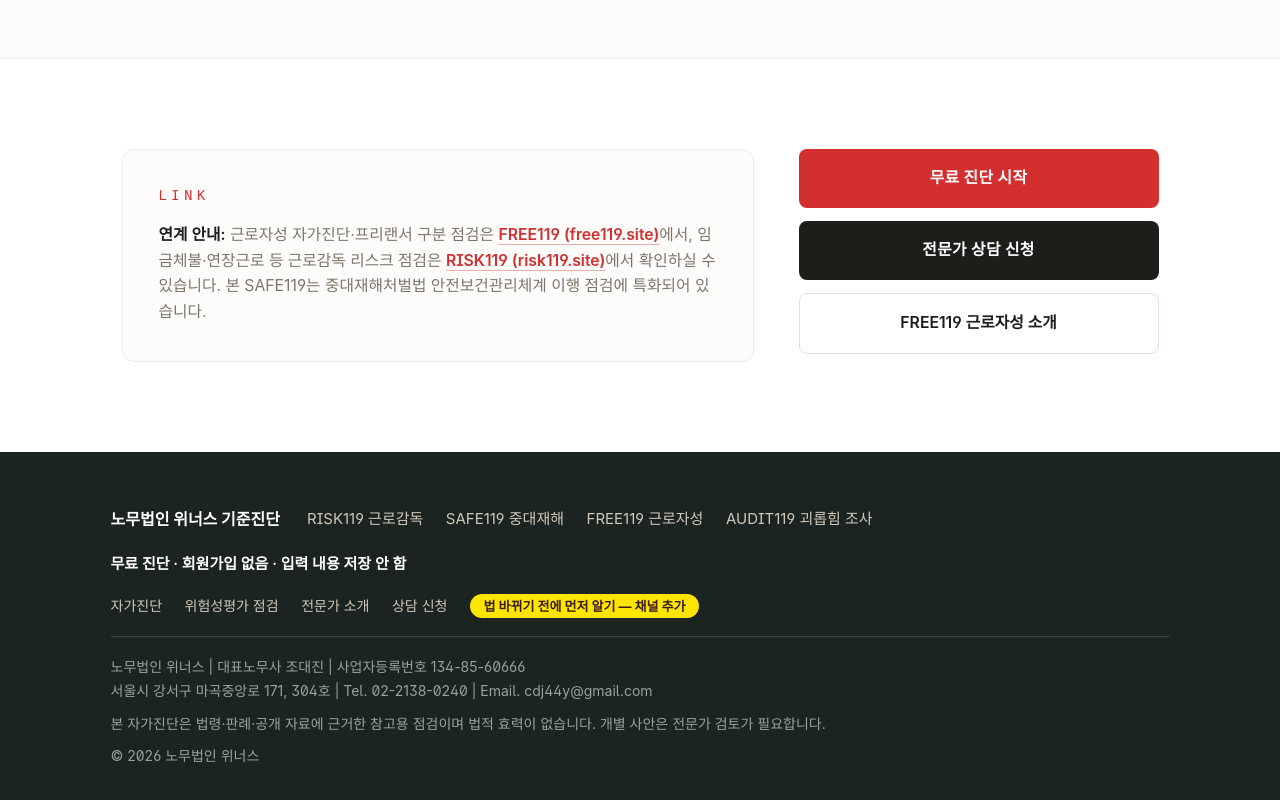
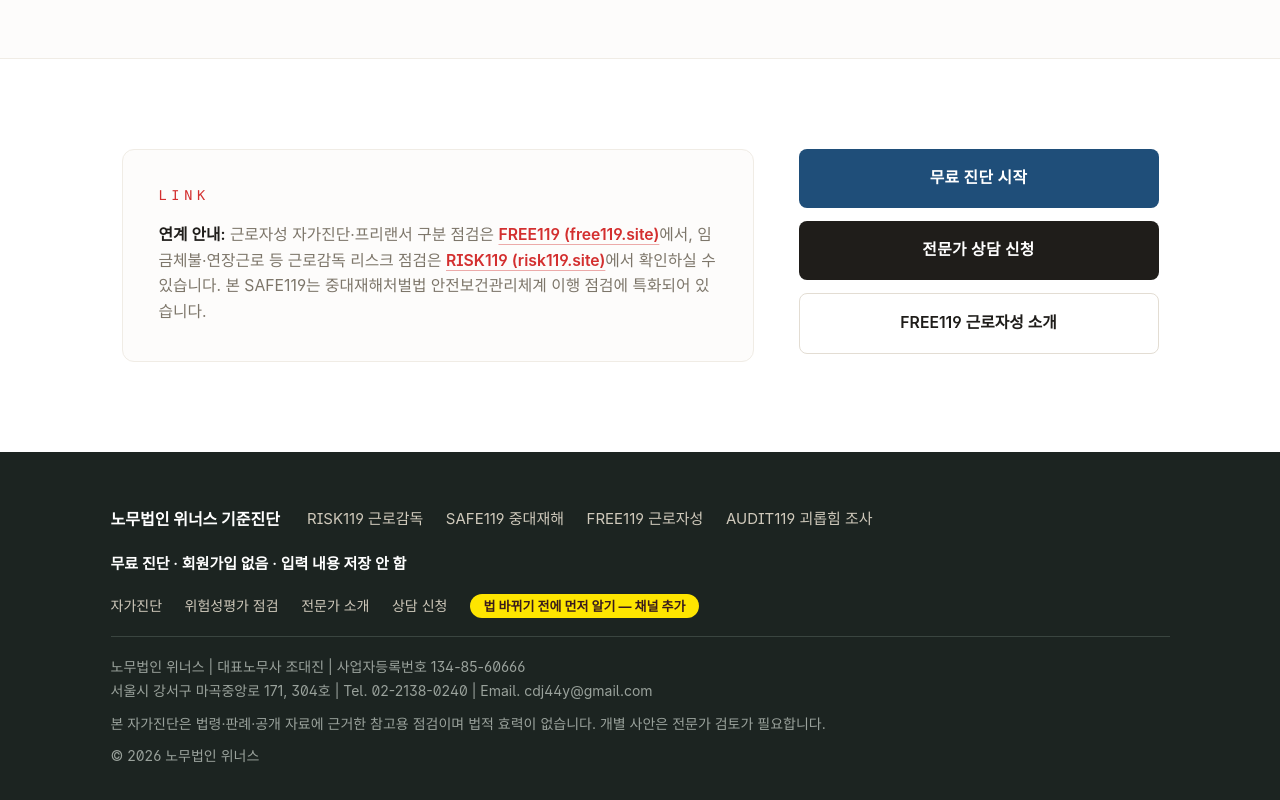
Before and after one commit to cdj44y-ui/safe119-cursor-starter, a Next.js app: page /about in a window 1280 px wide. Shown: the part 2956-3756 px from the top of the page. Built offline with nearby package versions, Linux system fonts and the light colour scheme; no server answers; a web font is replaced by a local one.

Commit message:
brand(v1.1): 소개 페이지 상담 버튼 네이비

```diff
--- a/app/about/page.tsx
+++ b/app/about/page.tsx
@@ -251,7 +251,7 @@ export default function AboutPage() {
               <div className="flex flex-col sm:flex-row lg:flex-col gap-3 lg:w-[min(100%,360px)] shrink-0">
                 <Link
                   href="/diagnosis"
-                  className="inline-flex items-center justify-center gap-2 bg-copper text-white font-bold py-4 px-6 text-sm uppercase tracking-wide hover:bg-copper-hover transition-colors rounded"
+                  className="inline-flex items-center justify-center gap-2 bg-navy text-white font-bold py-4 px-6 text-sm uppercase tracking-wide hover:bg-navy-hover transition-colors rounded"
                 >
                   무료 진단 시작
                 </Link>
```
